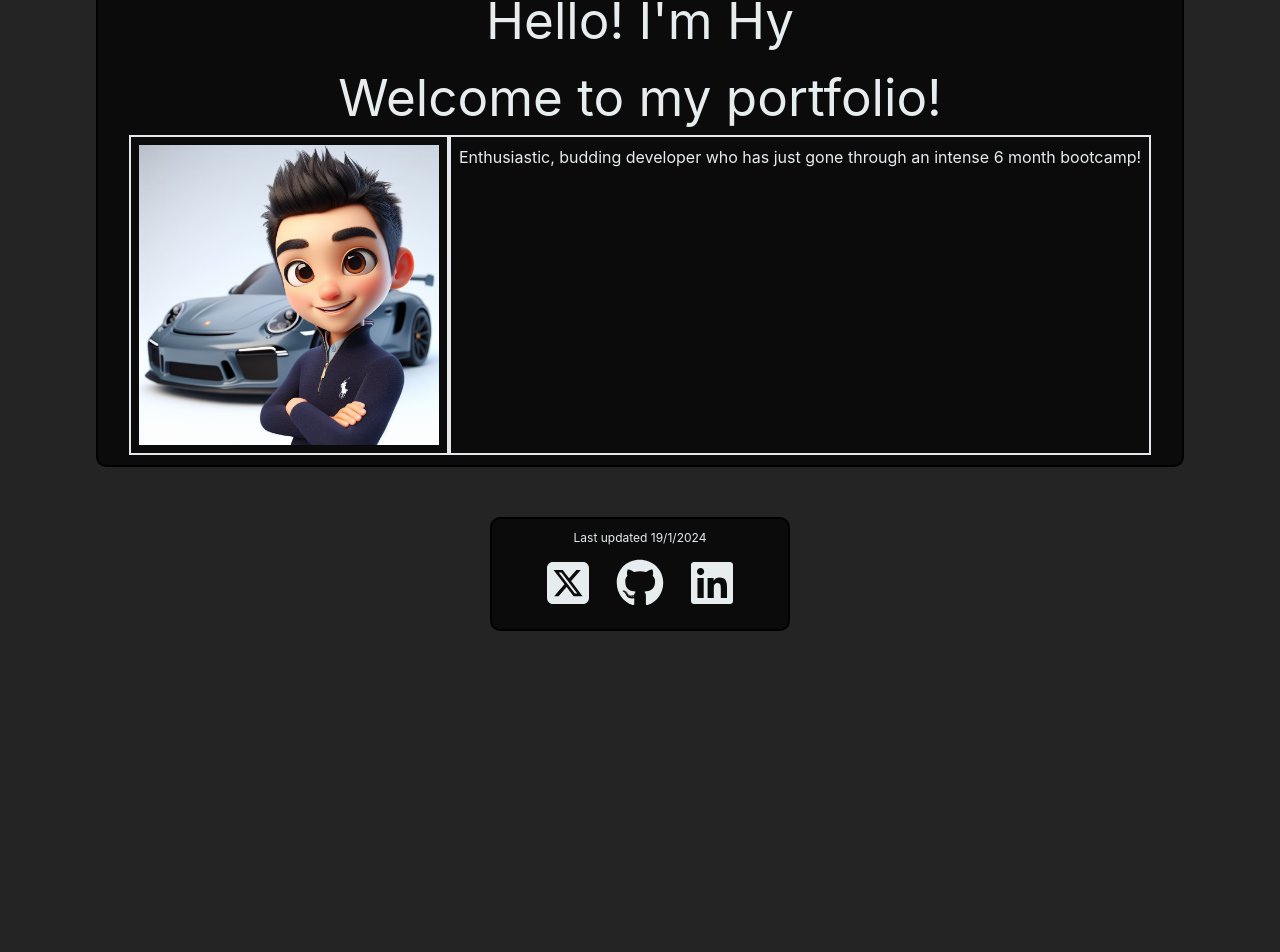
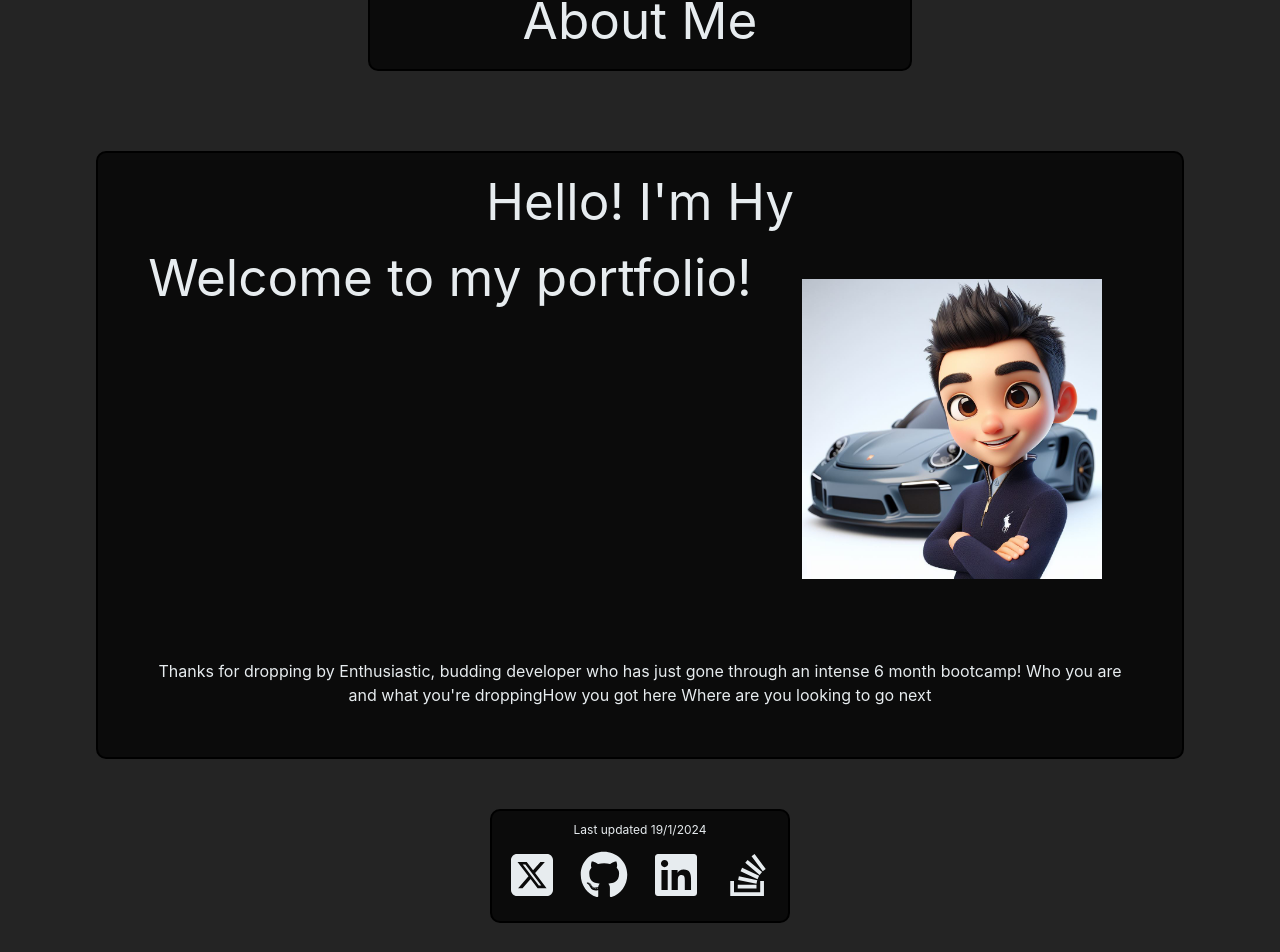
Before and after one commit to hybee234/react-portfolio, a React (Vite) app: page / in a window 1280 px wide. Shown: the part 295-1247 px from the top of the page. Before the commit the page ends 976 px from the top, so only its background shows below. Built offline with nearby package versions, Linux system fonts and the light colour scheme.

Commit message:
more styling

```diff
--- a/src/components/Footer.jsx
+++ b/src/components/Footer.jsx
@@ -3,6 +3,7 @@ import { Link } from 'react-router-dom';
 import { FaGithub } from "react-icons/fa6";
 import { FaSquareXTwitter } from "react-icons/fa6";
 import { FaLinkedin } from "react-icons/fa6";
+import { FaStackOverflow } from "react-icons/fa6";
 
 function Footer() {
     return (
@@ -31,6 +32,13 @@ function Footer() {
                             </Link>
                         </div>
                     </span>
+                    <span>
+                        <div className="p-3 link" >
+                            <Link to="https://stackoverflow.com/users/23088153/hybee" target="_blank">
+                                <FaStackOverflow />
+                            </Link>
+                        </div>
+                    </span>
                 </div>
             </div>
         </div>
--- a/src/index.css
+++ b/src/index.css
@@ -49,7 +49,6 @@ bg-image: -100
     -webkit-font-smoothing: antialiased;
     -moz-osx-font-smoothing: grayscale;
     -webkit-text-size-adjust: 100%;
-
 }
 
 /* Heading 1 */
@@ -72,7 +71,6 @@ h2 {
 
 .bg-image {
     background-image: linear-gradient( rgba(0, 0, 0, 0.2), rgba(0, 0, 0, 0.0) ), url("/assets/images/REM B&W Back.jpg");
-
     background-position: center;
     background-repeat: no-repeat;
     background-size: cover;
@@ -188,6 +186,11 @@ header {
     margin: auto;
 }
 
+.page-header {
+    width: 50%;
+    margin: auto;
+}
+
 /**********/
 /* Footer */
 /**********/
@@ -287,24 +290,39 @@ header {
     .page {
         width: 95%;
     }
+    .page-header {
+        width: 70%;
+    }
 }
 
 /******************************/
 /* Media Query LESS THAN 640 /
 /******************************/
 @media (max-width: 640px) {
+
+    header {
+        padding: 5px;
+    }
+    .bg-filter{
+        padding: 3px;
+    }
     .navtab {
         flex-wrap: wrap;
         justify-content: center;
-        width: 70%;
+        width: 100%;
         padding-right: 0px;
-        min-width: 285px;
+        /* min-width: 285px; */
     }
     .nav-item {
-        width: 45%;;
+        padding-top: 5px;
+        padding-right: 10px;
+        padding-bottom: 5px;
+        padding-left: 10px;
+        margin: 3px;
+        border-radius: 5px;
     }
     .nav-item p {
-        font-size: 1rem;
+        font-size: 1.00rem;
     }
     .page {
         width: 95%;
@@ -316,3 +334,12 @@ header {
         width: 90%;
     }
 }
+
+/****************************/
+/* Media Query LESS THAN 400 /
+/****************************/
+@media (max-width: 400px) {
+    .nav-item {
+        width: 45%;;
+    }
+}
--- a/src/pages/About.jsx
+++ b/src/pages/About.jsx
@@ -2,16 +2,23 @@ import picture from '/assets/images/Profile.jpg'
 
 export default function About() {
     return (
-        <div className="page bg-filter">
-            <h1>Hello! I'm Hy </h1>
+        <div className="page">
+            <div className="page-header bg-filter">
+                <h1>About Me</h1>
+            </div>
+
+            <div className = "bg-filter flex flex-wrap justify-center align-center mt-20">
+                <h1 className="w-1/2">Hello! I'm Hy </h1>
                 <h1>Welcome to my portfolio!</h1>
-            <div className = "flex flex-wrap justify-center align-center">
-                <div className = "border-2 p-2">
+                <div className = "p-5 m-5">
                     <img className = "m-auto" src={picture} width="300px"></img>
                 </div>
-                <div className = "border-2 p-2">
+                <div className = "p-5 m-5">
                     <p>
+                        Thanks for dropping by
                         Enthusiastic, budding developer who has just gone through an intense 6 month bootcamp!
+                        Who you are and what you're droppingHow you got here
+                        Where are you looking to go next
                     </p>
                 </div>
             </div>
--- a/src/pages/Contact.jsx
+++ b/src/pages/Contact.jsx
@@ -1,23 +1,25 @@
 export default function Contact() {
     return (
-        <div className="page bg-filter">
-            <h1>Contact Page</h1>
-            <p>
-                Integer cursus bibendum sem non pretium. Vestibulum in aliquet sem, quis
-                molestie urna. Aliquam semper ultrices varius. Aliquam faucibus sit amet
-                magna a ultrices. Aenean pellentesque placerat lacus imperdiet
-                efficitur. In felis nisl, luctus non ante euismod, tincidunt bibendum
-                mi. In a molestie nisl, eu sodales diam. Nam tincidunt lacus quis magna
-                posuere, eget tristique dui dapibus. Maecenas fermentum elementum
-                faucibus. Quisque nec metus vestibulum, egestas massa eu, sollicitudin
-                ipsum. Nulla facilisi. Sed ut erat ligula. Nam tincidunt nunc in nibh
-                dictum ullamcorper. Class aptent taciti sociosqu ad litora torquent per
-                conubia nostra, per inceptos himenaeos. Etiam ornare rutrum felis at
-                rhoncus. Etiam vel condimentum magna, quis tempor nulla.
-            </p>
-            <p>
-                Need to build a form here that can be filled out - no need to store data anywhere
-            </p>
+        <div className="page">
+        <div className="page-header bg-filter">
+            <h1>Contact Me</h1>
         </div>
+
+        <div className = "bg-filter flex flex-wrap justify-center align-center mt-20">
+            <h1 className="w-1/2">Hello! I'm Hy </h1>
+            <h1>Welcome to my portfolio!</h1>
+            <div className = "p-5 m-5">
+
+            </div>
+            <div className = "p-5 m-5">
+                <p>
+                    Thanks for dropping by
+                    Enthusiastic, budding developer who has just gone through an intense 6 month bootcamp!
+                    Who you are and what you're droppingHow you got here
+                    Where are you looking to go next
+                </p>
+            </div>
+        </div>
+    </div>
     );
 }
--- a/src/pages/Portfolio.jsx
+++ b/src/pages/Portfolio.jsx
@@ -64,7 +64,7 @@ const apps = [
     return (
 
             <div>
-                <div className="page bg-filter">
+                <div className="page-header bg-filter">
                     <h1>Portfolio </h1>
                 </div>
                 <Applications apps={apps} />
```
Also changed, not shown: src/tailwind.css.
